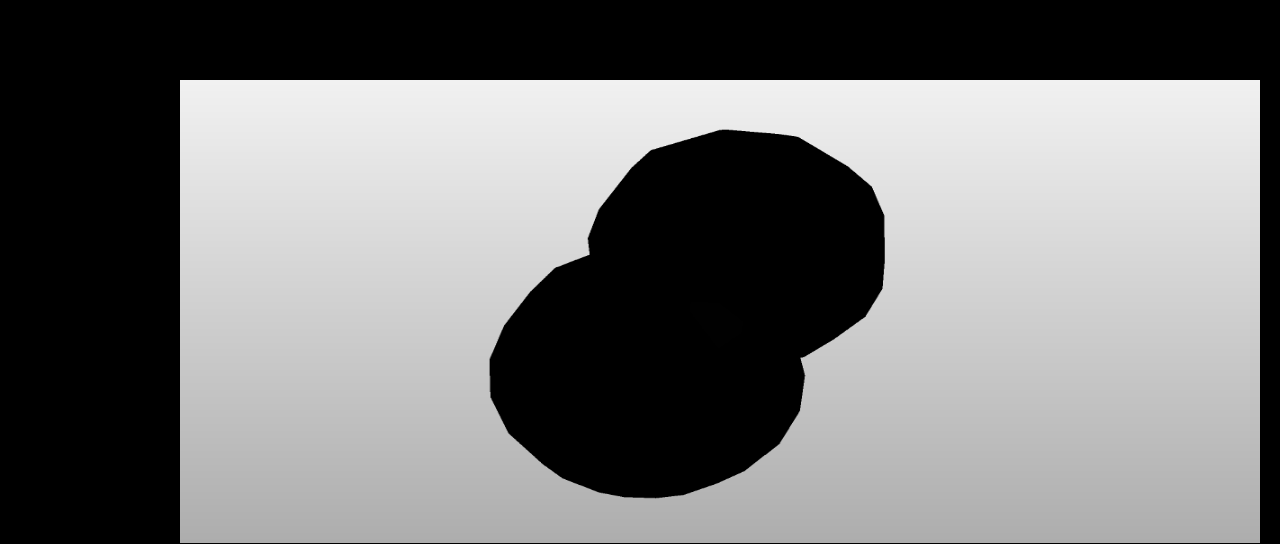
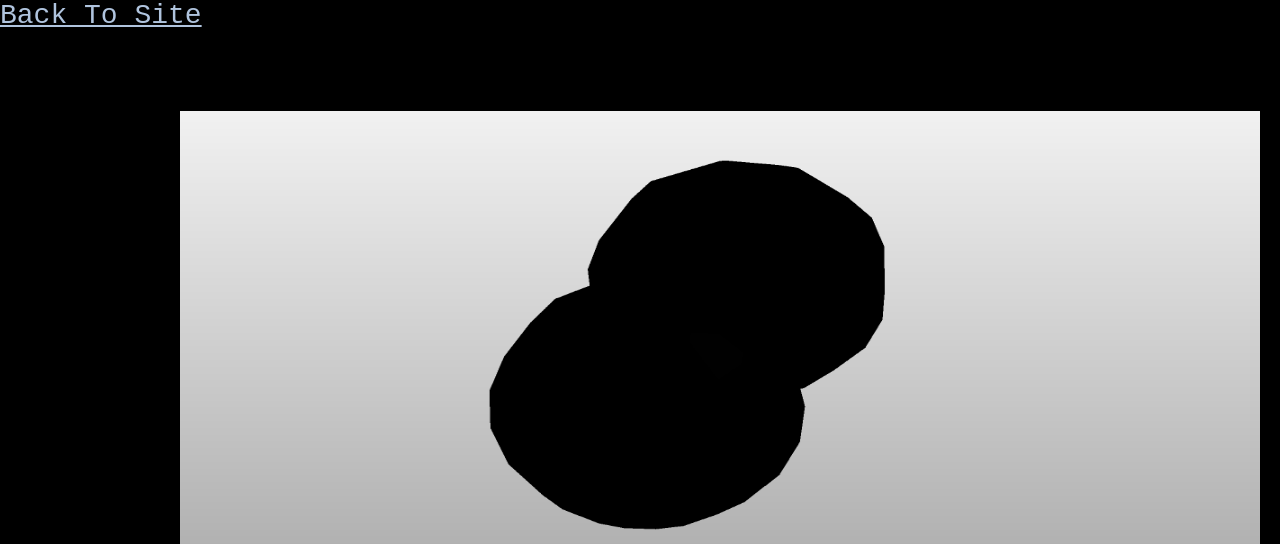
Before and after one commit to Kai-html/HillnofallRock, a plain HTML site: page index.html in a window 1280 px wide. Shown: the top 544 px of the page. Drawn offline with Linux system fonts and the light colour scheme.

Commit message:
Update index.html

```diff
--- a/index.html
+++ b/index.html
@@ -5,6 +5,7 @@
 <head>
     <link rel="stylesheet" type="text/css" href="style.css">
 </head>
+<a style="color:lightsteelblue;font-size:28px;font-family:monospace;" href="https://kai-html.github.io/VideositeHOME/">Back To Site</a>
 <header>
     <img src="HillnofallRock copy.png" width="1080" height="463">
     <a href="https://kai-html.github.io/Hillnofall2/"class="p"><br>*crash*<br><br></a>
```
